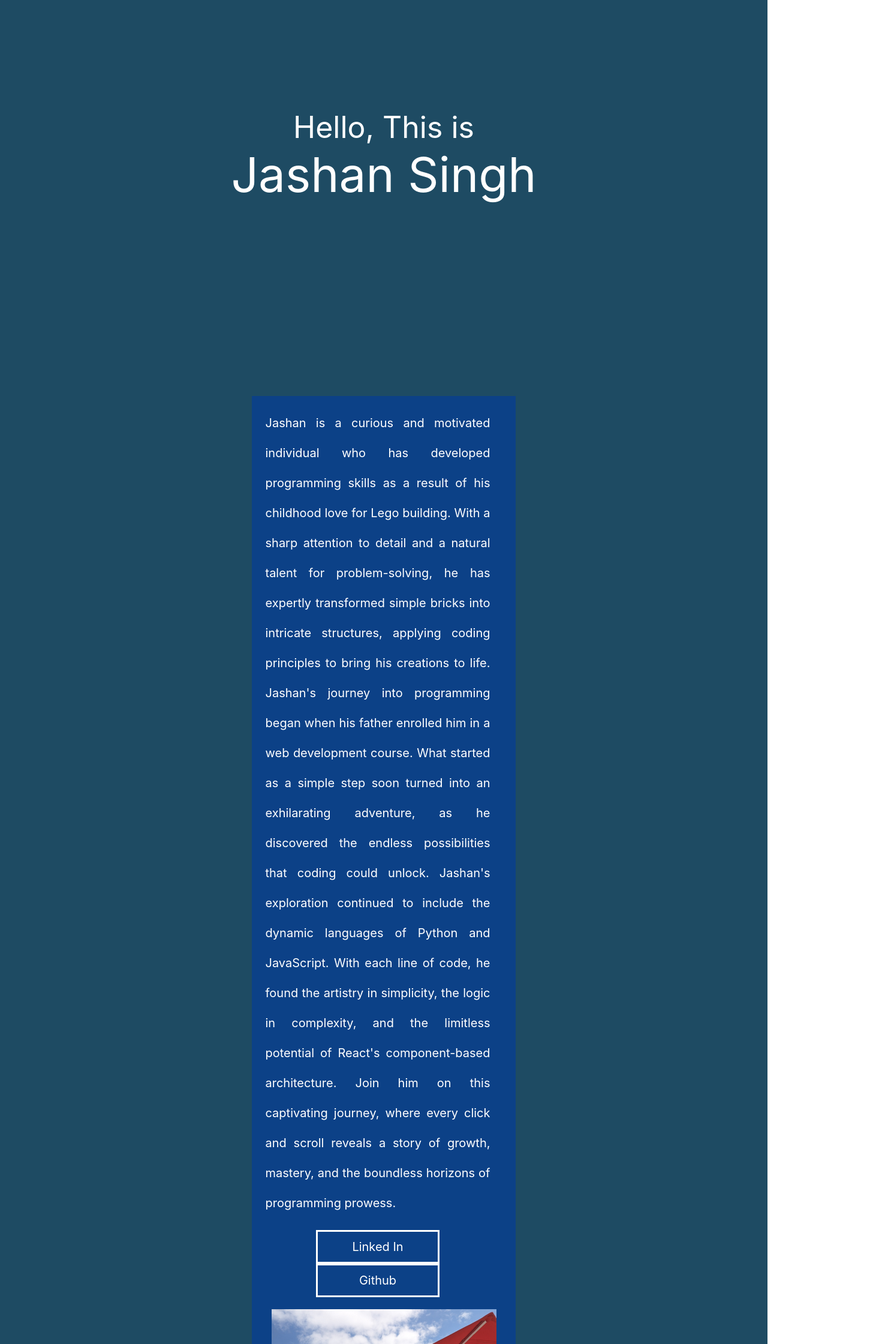
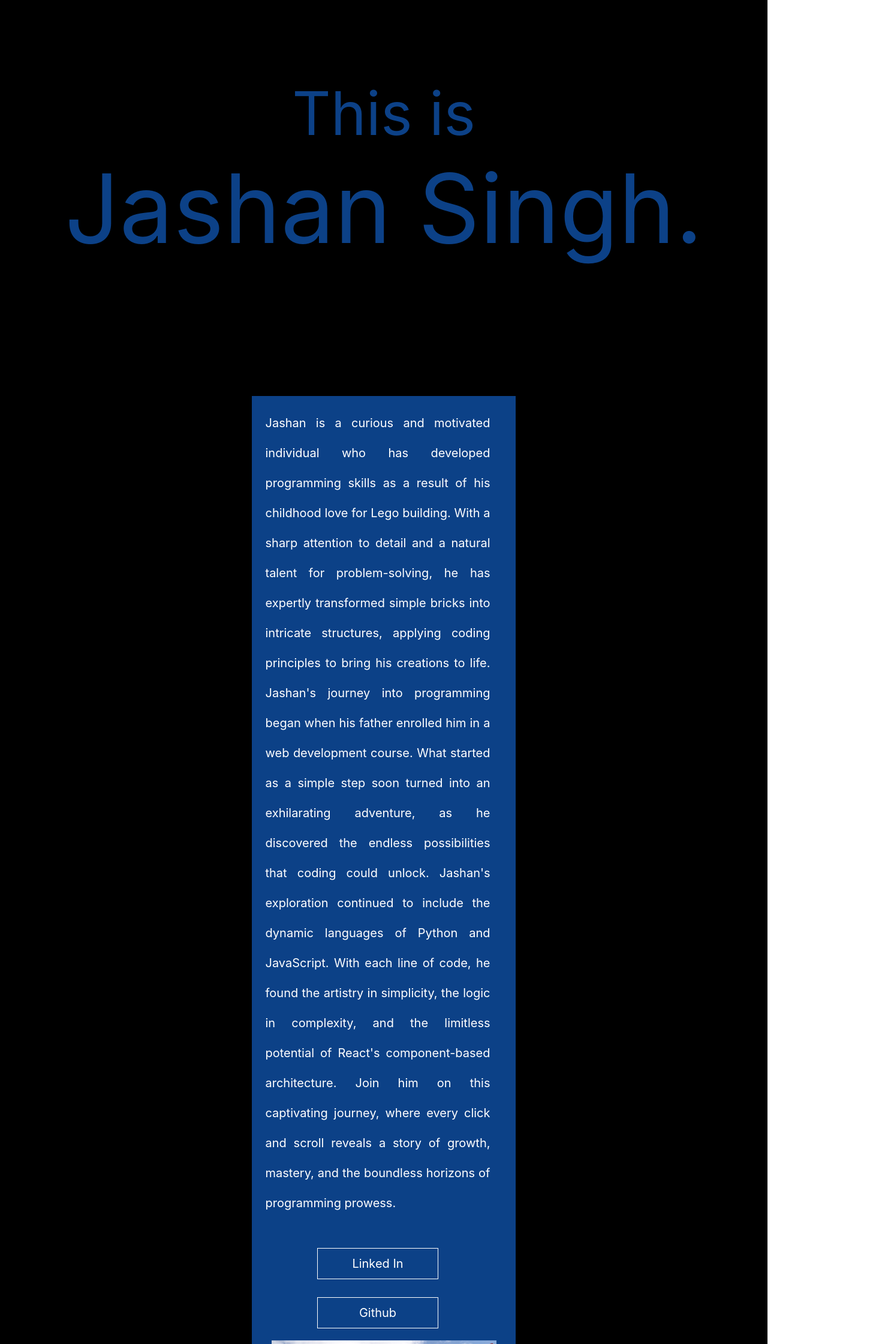
Before and after one commit to fullstakdeveloper/Personal-Website, a React (Create React App) app in the folder personalwebsite/: page / in a window 1280 px wide. Shown: the part 140-2380 px from the top of the page at 60% size, 1476 px wide, since content can reach past the window. Built offline with nearby package versions, Linux system fonts and the light colour scheme; the HTML template or start-up script is replaced by a standard one.

Commit message:
Revised the layout of the website and tried to add some animation tot he text

```diff
--- a/personalwebsite/src/App.css
+++ b/personalwebsite/src/App.css
@@ -1,7 +1,7 @@
 /* This it the first section ################################################### */
 .App {
   height: fit-content;
-  background-color: rgb(30, 75, 99);
+  background-color: black;
   display: flex;
   justify-content: center;
   flex-direction: column;
@@ -17,12 +17,12 @@
 }
 
 .name #one {
-  color: white;
+  color: rgb(12, 65, 135);
   font-size: 50px;
 }
 
 .name #two {
-  color: white;
+  color: rgb(12, 65, 135);
   font-size: 80px;
 }
 
@@ -63,7 +63,12 @@
   width: 200px;
   display: inline-block;
   text-align: center;
-  border: solid white;
+  border: solid white 1px;
+  margin-left: 10px;
+  margin-right: 10px;
+  margin-top: 30px;
+  color: white;
+  text-decoration: none;
 }
 
 .intro #one1 #links a:hover {
--- a/personalwebsite/src/App.js
+++ b/personalwebsite/src/App.js
@@ -12,27 +12,24 @@ function App() {
   return (
     <div className="App" >
 
-      <div className='name'>
-        <motion.div id='one'
-           whileHover={{
-            scale: 1.2,
-            transition: { duration: 1 },
-          }}
-          whileTap={{ scale: 0.9 }}
-        >
-          Hello, This is
-        </motion.div>
+      <motion.div className='name'
+        animate = {{scale: 2, y: 25}}
+        transition={{ type: "spring", stiffness: 100, duration: 2, delay: 0.6}}
+      >
+        <div id='one'>
+          This is
+        </div>
 
-        <motion.div id='two'>Jashan Singh</motion.div>
-      </div>
+        <motion.div id='two'>Jashan Singh.</motion.div>
+      </motion.div>
 
       <div className='intro'>
         <div id='one1'>
           <div>{intro_text}</div>
 
           <div id="links">
-            <a>Linked In</a>
-            <a>Github</a>
+            <a href='https://www.linkedin.com/in/jashan-singh-48b9592a0/' target = "_blank">Linked In</a>
+            <a href = 'https://github.com/fullstakdeveloper' target = '_blank'>Github</a>
           </div>
 
         </div>
@@ -40,7 +37,6 @@ function App() {
         <div id='two1'><img src={PXL_20230731_183533541}></img></div>
       </div>
 
-      <Project></Project>
 
     </div>
   );
--- a/personalwebsite/src/comps/project.css
+++ b/personalwebsite/src/comps/project.css
@@ -4,16 +4,29 @@
     flex-direction: column;
 }
 
-.column {
+.project #title2 {
+    color: white;
+    font-size: 40px;
+    background-color:  rgb(12, 65, 135);
+    width: 1690px;
+    margin-bottom: 20px;
+    text-align: center;
+}
+
+.column1 {
     display: flex;
     flex-direction: row;
 }
 
 
 .column #c1, #c2 {
-    width: 815px;
+    width: 830px;
     height: 600px;
-    border: solid red;
+    background-color: rgb(12, 65, 135);
+    font-size: 30px;
+    text-align: center;
+    color: white;
+    margin-bottom: 20px;
 }
 
 .column #c1 {
--- a/personalwebsite/src/comps/project.js
+++ b/personalwebsite/src/comps/project.js
@@ -5,15 +5,11 @@ function Project() {
     return (
         <div className = 'project'>
             <div id='title2'>Projects</div>
-            <div className = 'column'>
-                <div id='c1'>Section 1</div>
-                <div id='c2'>section 2</div>
-
+            <div className = 'column1'>
+                <div id='c1'>Protivity</div>
+                <div id='c2'>CCC Problem Solutions</div>
             </div>
 
-            <div className = 'row'>
-
-            </div>
 
         </div>
     );
```
